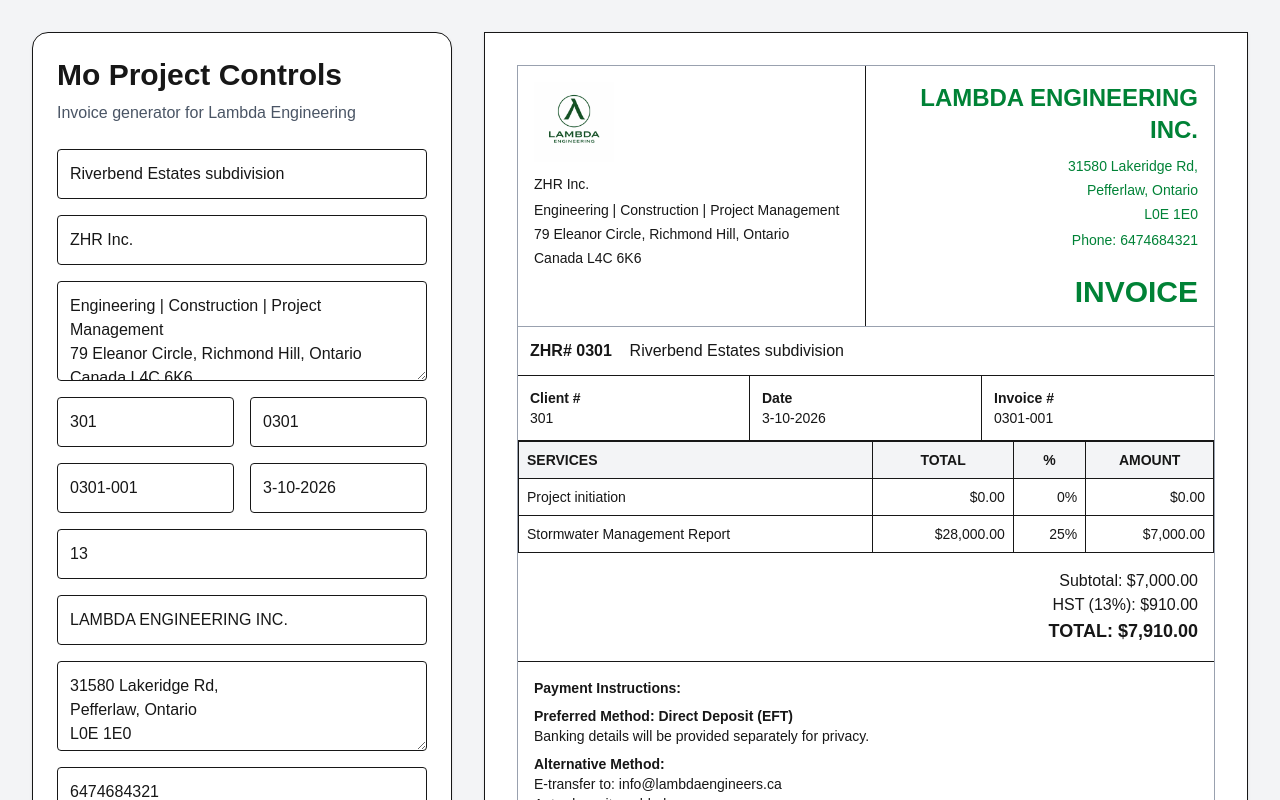
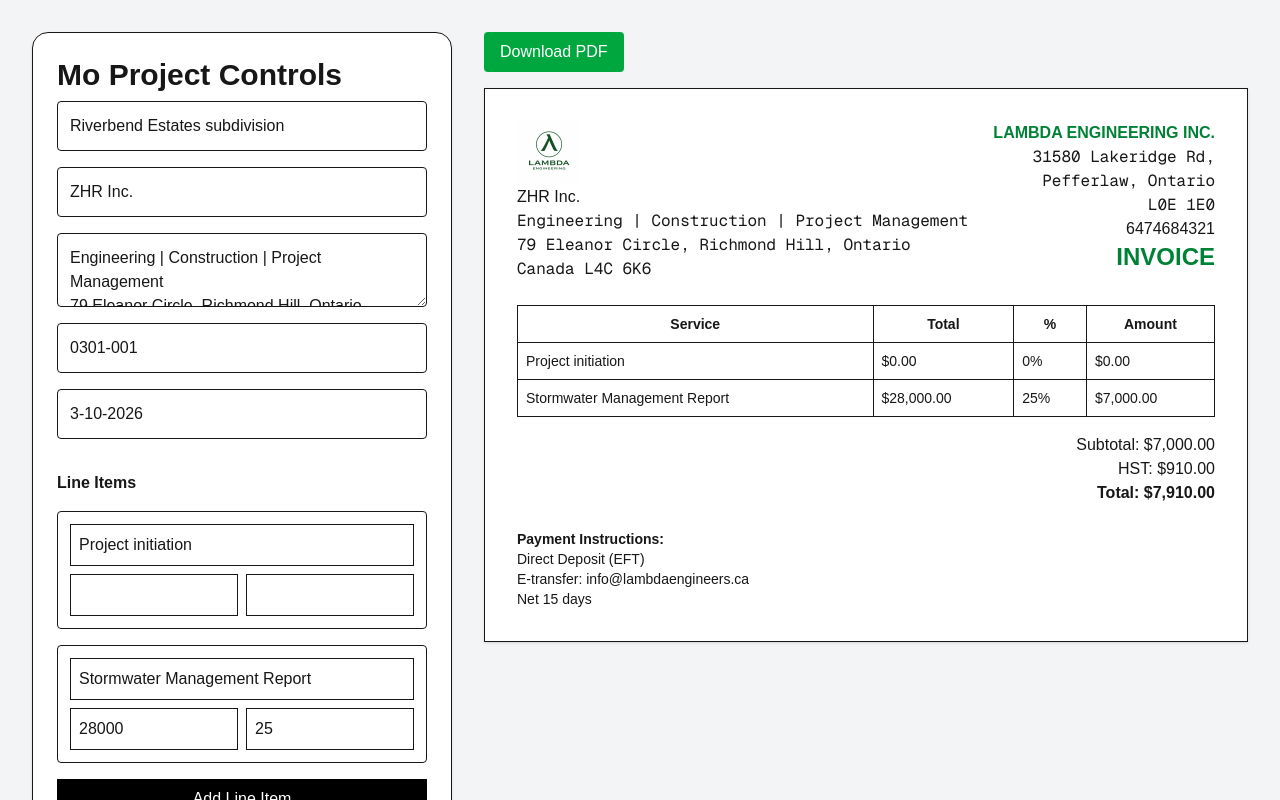
Before and after one commit to lambdaengineers/Mo-Project-Controls, a Next.js app: page / in a window 1280 px wide. Shown: the top 800 px of the page. Built offline with nearby package versions, Linux system fonts and the light colour scheme.

Commit message:
Fix PDF fully

```diff
--- a/app/page.tsx
+++ b/app/page.tsx
@@ -1,5 +1,7 @@
 "use client";
 
+import jsPDF from "jspdf";
+import html2canvas from "html2canvas";
 import { useMemo, useState } from "react";
 
 type LineItem = {
@@ -30,6 +32,30 @@
     { description: "Project initiation", total: "", percent: "" },
     { description: "Stormwater Management Report", total: "28000", percent: "25" },
   ]);
+
+  // ✅ FIXED PDF FUNCTION (WORKS ON VERCEL)
+  const downloadPDF = async () => {
+    if (typeof window === "undefined") return;
+
+    const element = document.getElementById("invoice");
+    if (!element) return;
+
+    const canvas = await html2canvas(element, {
+      scale: 2,
+      useCORS: true,
+    });
+
+    const imgData = canvas.toDataURL("image/png");
+
+    const pdf = new jsPDF("p", "mm", "a4");
+
+    const imgWidth = 210;
+    const imgHeight = (canvas.height * imgWidth) / canvas.width;
+
+    pdf.addImage(imgData, "PNG", 0, 0, imgWidth, imgHeight);
+
+    pdf.save(`Invoice-${invoiceNumber}.pdf`);
+  };
 
   const handleLineItemChange = (
     index: number,
@@ -81,250 +107,115 @@
   return (
     <main className="min-h-screen bg-gray-100 p-8">
       <div className="mx-auto max-w-7xl grid gap-8 lg:grid-cols-[420px_1fr]">
+
+        {/* LEFT INPUT PANEL */}
         <section className="rounded-2xl border bg-white p-6 shadow-sm">
           <h1 className="mb-2 text-3xl font-bold">Mo Project Controls</h1>
-          <p className="mb-6 text-gray-600">
-            Invoice generator for Lambda Engineering
-          </p>
 
           <div className="grid gap-4">
-            <input
-              className="border p-3 rounded"
-              value={projectName}
-              onChange={(e) => setProjectName(e.target.value)}
-              placeholder="Project Name"
-            />
+            <input className="border p-3 rounded" value={projectName} onChange={(e)=>setProjectName(e.target.value)} />
+            <input className="border p-3 rounded" value={clientName} onChange={(e)=>setClientName(e.target.value)} />
 
-            <input
-              className="border p-3 rounded"
-              value={clientName}
-              onChange={(e) => setClientName(e.target.value)}
-              placeholder="Client Name"
-            />
+            <textarea className="border p-3 rounded" value={clientAddress} onChange={(e)=>setClientAddress(e.target.value)} />
 
-            <textarea
-              className="border p-3 rounded min-h-[100px]"
-              value={clientAddress}
-              onChange={(e) => setClientAddress(e.target.value)}
-              placeholder="Client address/details"
-            />
-
-            <div className="grid grid-cols-2 gap-4">
-              <input
-                className="border p-3 rounded"
-                value={clientNumber}
-                onChange={(e) => setClientNumber(e.target.value)}
-                placeholder="Client #"
-              />
-              <input
-                className="border p-3 rounded"
-                value={projectNumber}
-                onChange={(e) => setProjectNumber(e.target.value)}
-                placeholder="Project #"
-              />
-            </div>
-
-            <div className="grid grid-cols-2 gap-4">
-              <input
-                className="border p-3 rounded"
-                value={invoiceNumber}
-                onChange={(e) => setInvoiceNumber(e.target.value)}
-                placeholder="Invoice #"
-              />
-              <input
-                className="border p-3 rounded"
-                value={invoiceDate}
-                onChange={(e) => setInvoiceDate(e.target.value)}
-                placeholder="Date"
-              />
-            </div>
-
-            <input
-              className="border p-3 rounded"
-              value={hstRate}
-              onChange={(e) => setHstRate(e.target.value)}
-              placeholder="HST %"
-            />
-
-            <input
-              className="border p-3 rounded"
-              value={companyName}
-              onChange={(e) => setCompanyName(e.target.value)}
-              placeholder="Your company name"
-            />
-
-            <textarea
-              className="border p-3 rounded min-h-[90px]"
-              value={companyAddress}
-              onChange={(e) => setCompanyAddress(e.target.value)}
-              placeholder="Your company address"
-            />
-
-            <input
-              className="border p-3 rounded"
-              value={companyPhone}
-              onChange={(e) => setCompanyPhone(e.target.value)}
-              placeholder="Company phone"
-            />
+            <input className="border p-3 rounded" value={invoiceNumber} onChange={(e)=>setInvoiceNumber(e.target.value)} />
+            <input className="border p-3 rounded" value={invoiceDate} onChange={(e)=>setInvoiceDate(e.target.value)} />
 
             <h2 className="font-semibold mt-4">Line Items</h2>
 
-            {lineItems.map((item, index) => (
-              <div key={index} className="border p-3 rounded grid gap-2">
-                <input
-                  className="border p-2 rounded"
-                  value={item.description}
-                  onChange={(e) =>
-                    handleLineItemChange(index, "description", e.target.value)
-                  }
-                  placeholder="Description"
-                />
+            {lineItems.map((item,index)=>(
+              <div key={index} className="border p-3 rounded">
+                <input className="border p-2 w-full mb-2" value={item.description} onChange={(e)=>handleLineItemChange(index,"description",e.target.value)} />
                 <div className="grid grid-cols-2 gap-2">
-                  <input
-                    className="border p-2 rounded"
-                    value={item.total}
-                    onChange={(e) =>
-                      handleLineItemChange(index, "total", e.target.value)
-                    }
-                    placeholder="Total"
-                  />
-                  <input
-                    className="border p-2 rounded"
-                    value={item.percent}
-                    onChange={(e) =>
-                      handleLineItemChange(index, "percent", e.target.value)
-                    }
-                    placeholder="%"
-                  />
+                  <input className="border p-2" value={item.total} onChange={(e)=>handleLineItemChange(index,"total",e.target.value)} />
+                  <input className="border p-2" value={item.percent} onChange={(e)=>handleLineItemChange(index,"percent",e.target.value)} />
                 </div>
               </div>
             ))}
 
-            <button
-              onClick={addLineItem}
-              className="bg-black text-white p-3 rounded"
-            >
+            <button onClick={addLineItem} className="bg-black text-white p-2">
               Add Line Item
             </button>
           </div>
         </section>
 
-        <section className="bg-white p-8 border shadow-sm">
-          <div className="border border-gray-400">
-            <div className="grid grid-cols-2 border-b border-gray-400">
-              <div className="p-4 border-r min-h-[165px]">
+        {/* RIGHT SIDE */}
+        <div>
+
+          {/* DOWNLOAD BUTTON */}
+          <div className="mb-4">
+            <button
+              onClick={downloadPDF}
+              className="bg-green-600 text-white px-4 py-2 rounded"
+            >
+              Download PDF
+            </button>
+          </div>
+
+          {/* INVOICE */}
+          <section id="invoice" className="bg-white p-8 border shadow-sm">
+
+            {/* HEADER */}
+            <div className="flex justify-between mb-6">
+              <div>
                 <img
                   src="/lambda-logo.png"
-                  alt="Lambda logo"
-                  className="h-20 mb-3 object-contain"
+                  alt="logo"
+                  className="h-16"
+                  crossOrigin="anonymous"
                 />
-
-                <p className="font-medium text-sm mb-1">{clientName}</p>
-                <div className="text-sm whitespace-pre-line leading-6">
-                  {clientAddress}
-                </div>
+                <p>{clientName}</p>
+                <pre>{clientAddress}</pre>
               </div>
 
-              <div className="p-4 text-right min-h-[165px]">
-                <h2 className="text-2xl font-bold text-green-700">
-                  {companyName}
-                </h2>
-
-                <div className="text-sm text-green-700 whitespace-pre-line leading-6 mt-2">
-                  {companyAddress}
-                </div>
-
-                <p className="text-sm text-green-700 mt-1">
-                  Phone: {companyPhone}
-                </p>
-
-                <h1 className="text-3xl font-bold mt-6 text-green-700">
-                  INVOICE
-                </h1>
+              <div className="text-right">
+                <h2 className="font-bold text-green-700">{companyName}</h2>
+                <pre>{companyAddress}</pre>
+                <p>{companyPhone}</p>
+                <h1 className="text-2xl font-bold text-green-700">INVOICE</h1>
               </div>
             </div>
 
-            <div className="border-b p-3">
-              <strong>ZHR# {projectNumber}</strong> &nbsp;&nbsp; {projectName}
-            </div>
-
-            <div className="grid grid-cols-3 border-b text-sm">
-              <div className="p-3 border-r">
-                <strong>Client #</strong>
-                <br />
-                {clientNumber}
-              </div>
-              <div className="p-3 border-r">
-                <strong>Date</strong>
-                <br />
-                {invoiceDate}
-              </div>
-              <div className="p-3">
-                <strong>Invoice #</strong>
-                <br />
-                {invoiceNumber}
-              </div>
-            </div>
-
-            <table className="w-full text-sm">
+            {/* TABLE */}
+            <table className="w-full border text-sm">
               <thead>
-                <tr className="bg-gray-100">
-                  <th className="border p-2 text-left">SERVICES</th>
-                  <th className="border p-2">TOTAL</th>
+                <tr>
+                  <th className="border p-2">Service</th>
+                  <th className="border p-2">Total</th>
                   <th className="border p-2">%</th>
-                  <th className="border p-2">AMOUNT</th>
+                  <th className="border p-2">Amount</th>
                 </tr>
               </thead>
 
               <tbody>
-                {calculatedItems.map((item, index) => (
+                {calculatedItems.map((item,index)=>(
                   <tr key={index}>
                     <td className="border p-2">{item.description}</td>
-                    <td className="border p-2 text-right">
-                      ${money(item.totalNumber)}
-                    </td>
-                    <td className="border p-2 text-right">
-                      {item.percentNumber}%
-                    </td>
-                    <td className="border p-2 text-right">
-                      ${money(item.amountNumber)}
-                    </td>
+                    <td className="border p-2">${money(item.totalNumber)}</td>
+                    <td className="border p-2">{item.percentNumber}%</td>
+                    <td className="border p-2">${money(item.amountNumber)}</td>
                   </tr>
                 ))}
               </tbody>
             </table>
 
-            <div className="p-4 text-right">
+            {/* TOTAL */}
+            <div className="mt-4 text-right">
               <p>Subtotal: ${money(subtotal)}</p>
-              <p>
-                HST ({hstRate}%): ${money(hstAmount)}
-              </p>
-              <p className="font-bold text-lg">TOTAL: ${money(totalWithTax)}</p>
+              <p>HST: ${money(hstAmount)}</p>
+              <p className="font-bold">Total: ${money(totalWithTax)}</p>
             </div>
 
-            <div className="border-t p-4 text-sm">
-              <strong>Payment Instructions:</strong>
+            {/* PAYMENT */}
+            <div className="mt-6 text-sm">
+              <p><strong>Payment Instructions:</strong></p>
+              <p>Direct Deposit (EFT)</p>
+              <p>E-transfer: info@lambdaengineers.ca</p>
+              <p>Net 15 days</p>
+            </div>
 
-              <p className="mt-2">
-                <strong>Preferred Method: Direct Deposit (EFT)</strong>
-                <br />
-                Banking details will be provided separately for privacy.
-              </p>
-
-              <p className="mt-2">
-                <strong>Alternative Method:</strong>
-                <br />
-                E-transfer to: info@lambdaengineers.ca
-                <br />
-                Auto-deposit enabled
-              </p>
-
-              <p className="mt-2">
-                <strong>Payment Terms:</strong> Net 15 days
-              </p>
-            </div>
-          </div>
-        </section>
+          </section>
+        </div>
       </div>
     </main>
   );
--- a/package.json
+++ b/package.json
@@ -9,6 +9,8 @@
     "lint": "eslint"
   },
   "dependencies": {
+    "html2canvas": "^1.4.1",
+    "jspdf": "^4.2.1",
     "next": "16.2.1",
     "react": "19.2.4",
     "react-dom": "19.2.4"
```
Also changed, not shown: 1 other file (tests, documents, lock files or other folders).
